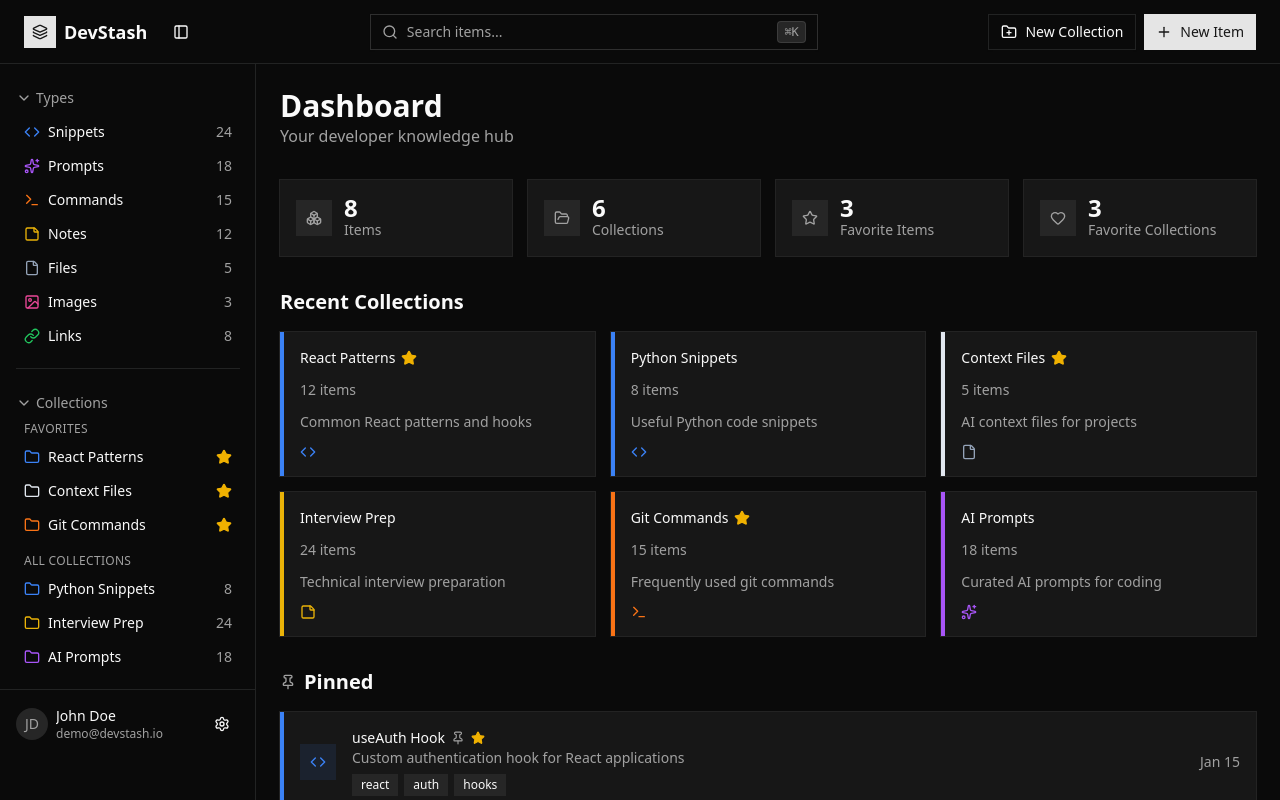
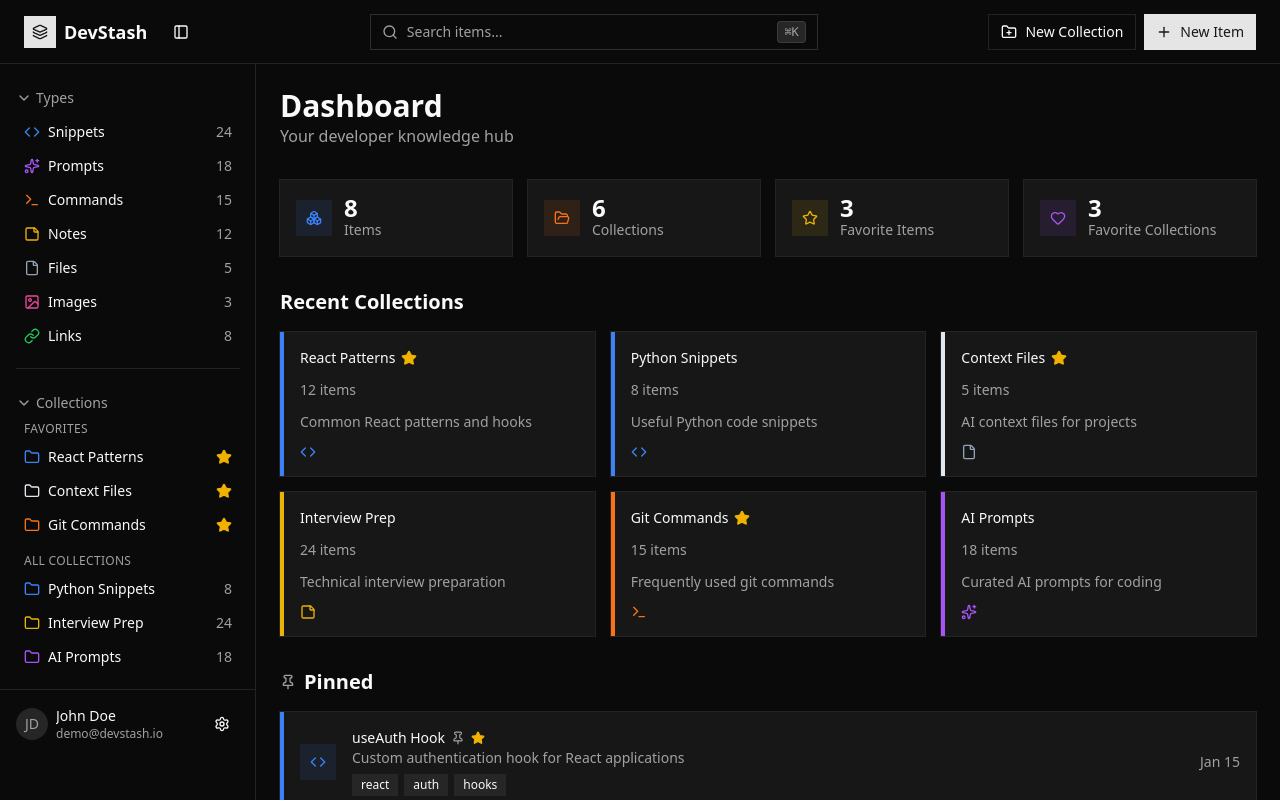
Before and after one commit to blydiet/DevStash, a Next.js app: page /dashboard in a window 1280 px wide. Shown: the top 800 px of the page. Built offline with nearby package versions, Linux system fonts and the light colour scheme.

Commit message:
Task:colors pulled from the same palette used across collections/type badges (blue, orange, yellow, purple)

```diff
--- a/src/app/dashboard/page.tsx
+++ b/src/app/dashboard/page.tsx
@@ -3,7 +3,6 @@ import { PinnedItems } from "@/components/dashboard/PinnedItems";
 import { RecentCollections } from "@/components/dashboard/RecentCollections";
 import { RecentItems } from "@/components/dashboard/RecentItems";
 import { StatsCards } from "@/components/dashboard/StatsCards";
-import { collections } from "@/lib/mock-data";
 
 export default function DashboardPage() {
   return (
--- a/src/components/dashboard/StatsCards.tsx
+++ b/src/components/dashboard/StatsCards.tsx
@@ -2,25 +2,34 @@ import { Boxes, FolderOpen, Heart, Star, type LucideIcon } from "lucide-react";
 import { Card, CardContent } from "@/components/ui/card";
 import { collections, items } from "@/lib/mock-data";
 
-const stats: { label: string; value: number; icon: LucideIcon }[] = [
-  { label: "Items", value: items.length, icon: Boxes },
-  { label: "Collections", value: collections.length, icon: FolderOpen },
-  { label: "Favorite Items", value: items.filter((i) => i.isFavorite).length, icon: Star },
+const stats: { label: string; value: number; icon: LucideIcon; color: string }[] = [
+  { label: "Items", value: items.length, icon: Boxes, color: "#3b82f6" },
+  { label: "Collections", value: collections.length, icon: FolderOpen, color: "#f97316" },
+  {
+    label: "Favorite Items",
+    value: items.filter((i) => i.isFavorite).length,
+    icon: Star,
+    color: "#eab308",
+  },
   {
     label: "Favorite Collections",
     value: collections.filter((c) => c.isFavorite).length,
     icon: Heart,
+    color: "#a855f7",
   },
 ];
 
 export function StatsCards() {
   return (
     <div className="grid grid-cols-2 gap-4 lg:grid-cols-4">
-      {stats.map(({ label, value, icon: Icon }) => (
+      {stats.map(({ label, value, icon: Icon, color }) => (
         <Card key={label}>
           <CardContent className="flex items-center gap-3">
-            <div className="flex size-9 shrink-0 items-center justify-center rounded-lg bg-muted">
-              <Icon className="size-4 text-muted-foreground"  />
+            <div
+              className="flex size-9 shrink-0 items-center justify-center rounded-lg"
+              style={{ backgroundColor: `${color}1a` }}
+            >
+              <Icon className="size-4" style={{ color }} />
             </div>
             <div>
               <p className="text-2xl font-bold leading-none">{value}</p>
```
